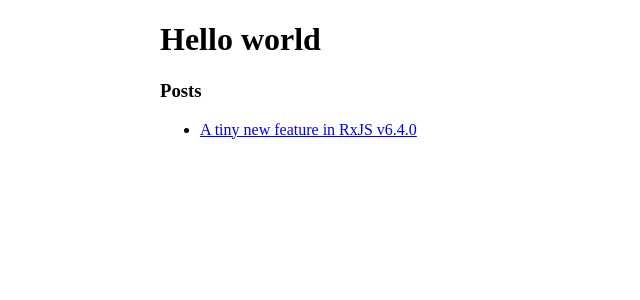
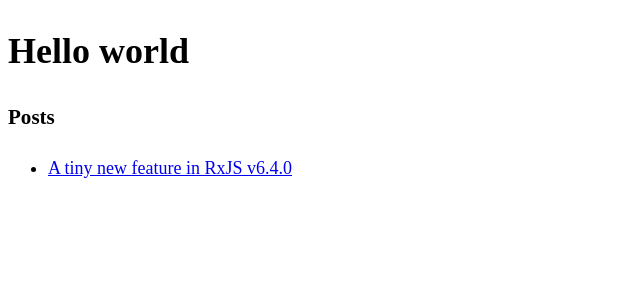
Before and after one commit to dzhavat/dzhavat.github.io, a Jekyll site: the page built from index.md, in a window 1280 px wide. Shown: the top 300 px of the page, without its empty margins (0-640 px from the left). Built offline with Jekyll 4.4.1, drawn with Linux system fonts in a browser that asks for light colours; our own code applies the rules of GitHub Pages for plain Markdown files.

Commit message:
Add basic styling

```diff
--- a/_layouts/default.html
+++ b/_layouts/default.html
@@ -1,14 +1,22 @@
 <!doctype html>
-<html>
+<html lang="en">
   <head>
     <meta charset="utf-8">
+    <meta name="viewport" content="width=device-width, initial-scale=1.0">
     <title>{{ page.title }}</title>
+
     <style>
-      body {
+      html, body {
+        font-size: 18px;
+        line-height: 1.5;
+      }
+
+      @media (min-width: 45rem) {
         margin: 0 auto;
-        width: 75%;
+        width: 37rem;
       }
     </style>
+
     <link href="/assets/css/rouge-github.css" rel="stylesheet">
   </head>
   <body>
```
